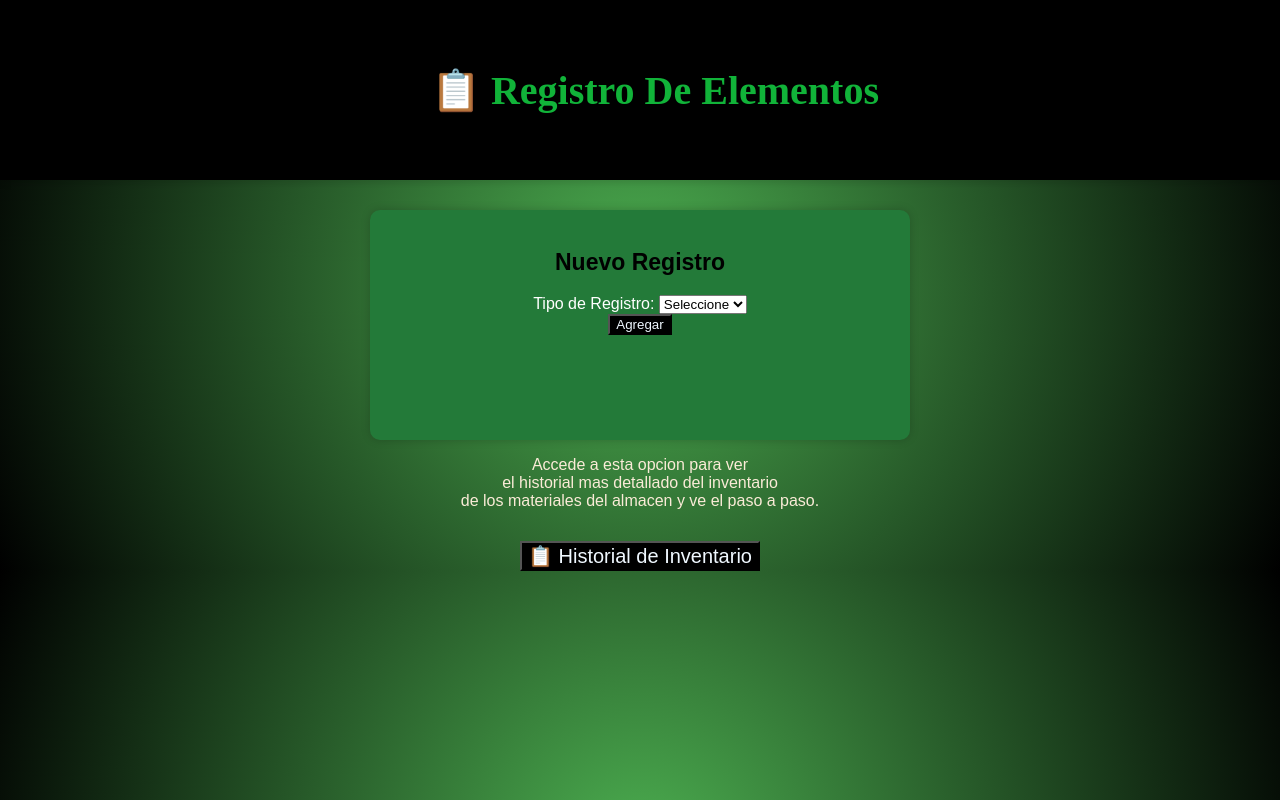
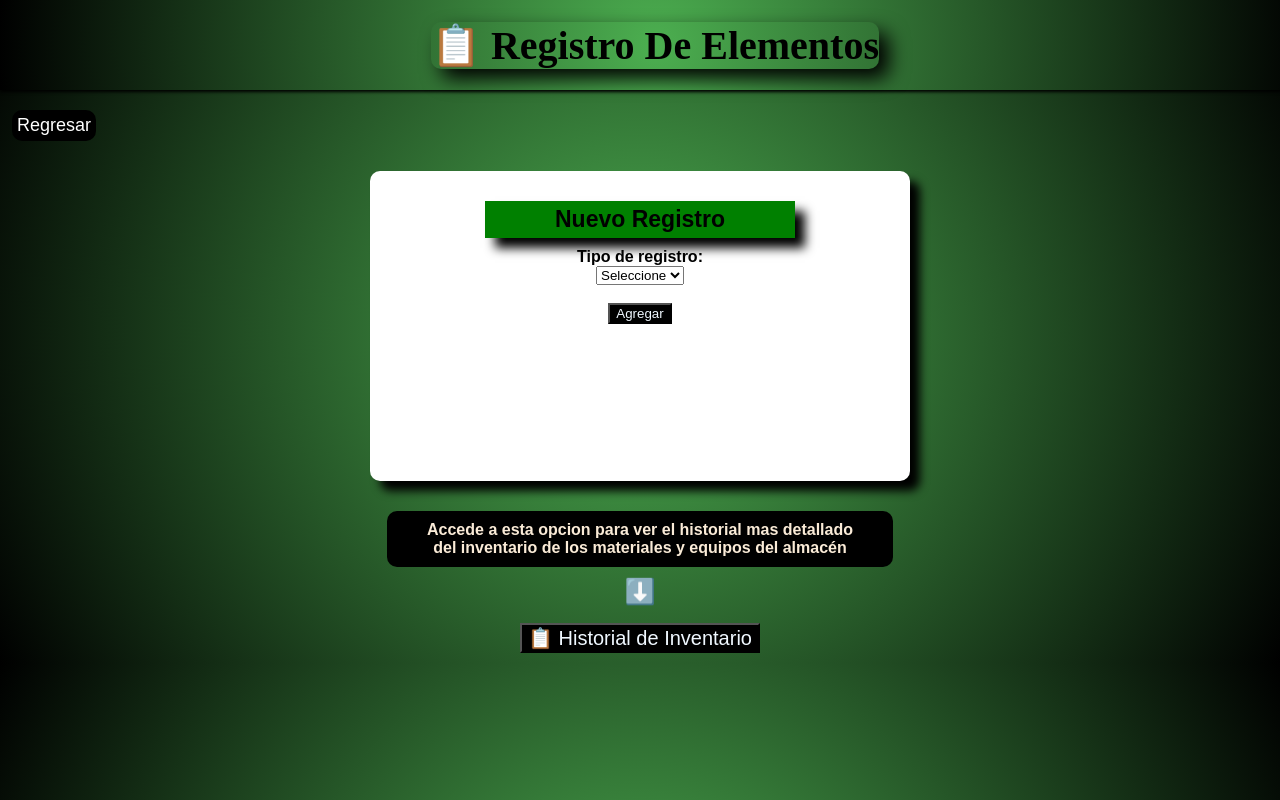
Before and after one commit to Camilo-2003/Software_Almacen, a PHP site: page /Inventario.html in a window 1280 px wide. Run offline with PHP 8.4, Linux system fonts and the light colour scheme; data that the repository does not hold is empty.

Commit message:
cambios 23abril

```diff
--- a/Html/Css/inventario.css
+++ b/Html/Css/inventario.css
@@ -10,47 +10,51 @@ body {
 
 header {
     width: 100%;
-    height: 150px;
+    height: 60px;
     display: flex;
     align-items: center;
     justify-content: center;
     padding: 15px;
-    background-color: #000000;
+    background: radial-gradient(circle, #4CAF50, #000000);
     font-size: 1em;
-    color: rgb(17, 179, 57);
-    box-shadow: 0px 4px 6px rgba(0, 0, 0, 0.1);
-    animation: slideDown 1s ease-in-out;
+    color: #000000;
+    box-shadow: 0 2px 3px rgb(0, 0, 0);
     margin: 0;
 }
 
 h1 {
+    border-radius: 10px;
+    box-shadow: 10px 10px 020px rgb(0, 0, 0);
     font-size: 40px;
     font-family: Stencil;
     animation: slideDown 2s ease-in-out;
 }
 
-h2, h3 {
+h2 {
+    padding: 5px;
+    width: 60%;
+    margin: 10px auto;
+    background-color: green;
     color: #000000;
     font-size: 23px;
-}
-
-@keyframes slideDown {
-    from { transform: translateY(-100px); opacity: 0; }
-    to { transform: translateY(0); opacity: 1; }
+    box-shadow: 10px 10px 10px black;
 }
 
 .container {
     max-width: 800px;
-    height: 190px;
+    height: 270px;
     width: 500px;
     margin: auto;
-    background: rgb(35, 122, 57);
-    color: white;
+    background: rgb(255, 255, 255);
+    color: rgb(0, 0, 0);
     padding: 20px;
     border-radius: 10px;
-    box-shadow: 0 0 10px rgba(0, 0, 0, 0.2);
+    box-shadow: 10px 10px 10px rgba(0, 0, 0);
     margin-top: 30px; /* Ajuste para evitar que quede pegado al header */
     text-align: center;
+    justify-content: center;
+    align-items: center;
+    font-weight: 700;
 }
 .lista {
     text-align: center;
@@ -64,18 +68,54 @@ h2, h3 {
     background-color: #4CAF50;
 }
 .historial {
-    margin-top: 15px;
+    margin-top: -10px;
     font-size: 20px;
     background-color: #000000;
     color: aliceblue;
+    margin-bottom: 10px;
 }
 .historial:hover {
     background-color: #4CAF50;
 }
 .description {
+    background-color: rgb(0, 0, 0);
     color: antiquewhite;
+    text-align: center;
+    font-weight: bold;
+    margin-top: 70px;
+    width: 38%;
+    justify-content: center;
+    align-items: center;
+    text-align: center;
+    margin: 30px auto;
+    padding: 10px;
+    border-radius: 10px;
+}
+
+.ic {
+    font-size: 25px;
+    margin-top: -20px;
 }
 /*.imgg {
     width: 130px;
     height: 130px;
+}*/
+.container-rgs {
+    display:flex;
+    margin-top: 20px;
+    margin-left: 12px;
 }
+.rgs {
+    text-decoration: none;
+    border-radius: 10px;
+    background-color: black;
+    color: white;
+    width: auto;
+    padding: 5px;
+    font-size: 18px;
+}
+.rgs:hover {
+    background-color: green;
+    transform: scale(1.1);
+    transition: 0.3s;
+}
--- a/Html/Css/novedades.css
+++ b/Html/Css/novedades.css
@@ -9,14 +9,13 @@ body {
 }
 header {
   width: 100%;
-  height: 150px;
+  height: 100px;
   display: flex;
   align-items: center;
   justify-content: center;
   background-color: #000;
   color: rgb(17, 179, 57);
   font-size: 1em;
-  box-shadow: 0px 4px 6px rgba(0, 0, 0, 0.1);
   animation: slideDown 1s ease-in-out;
 }
 @keyframes slideDown {
--- a/Html/Equipos.html
+++ b/Html/Equipos.html
@@ -12,6 +12,9 @@
         <img src="Img\logo_sena.png" alt="Logo Sena" class="logo">
         <h1>Préstamo De Equipos</h1>
     </header>
+    <div>
+        <a href="almacenista.php" class="rgs">Regresar</a>
+    </div>
     <div>
         <a href="Devoluciones.html" class="hist">Historial De Devolución</a>
     </div>
--- a/Html/GestionUsuarios.html
+++ b/Html/GestionUsuarios.html
@@ -11,6 +11,9 @@
     <a href="instructores.html" class="option">📋 Ver Instructores Registrados</a>
 </nav>
 <body>
+    <div class="contain">
+        <a href="almacenista.php" class="rgs">Regresar</a>
+    </div>
 
 
     <div class="container">
--- a/Html/Inventario.html
+++ b/Html/Inventario.html
@@ -11,55 +11,65 @@
     <header>
         <h1>📋 Registro De Elementos</h1>
     </header>
+    <div class="container-rgs">
+        <a href="almacenista.php" class="rgs">Regresar</a>
+    </div>
 
     <div class="container">
         <h2>Nuevo Registro</h2>
 
         <form action="Php/agregar_material.php" method="POST" class="lista">
-            <label>Tipo de Registro:</label>
+            <label>Tipo de registro:</label><br>
             <select name="tipo_registro" id="tipo_registro" onchange="mostrarCampos()" required>
                 <option value="">Seleccione</option>
                 <option value="Material">Material</option>
                 <option value="Equipo">Equipo</option>
             </select>
 
-            <div id="materialFields" style="display: none;" >
-                <label>Nombre del Material:</label>
-                <input type="text" name="nombre_material" id="nombre_material" placeholder="Ej. Laptop, Papel">
+            <div id="materialFields" style="display: none;">
+                <label>Nombre del material:</label><br>
+                <input type="text" name="nombre_material" id="nombre_material" placeholder="Ej: HDMI, MARCADOR">
                 <br>
-                <label>Tipo de Material:</label>
+                <label>Tipo de material:</label><br>
                 <select name="tipo_material" id="tipo_material">
                     <option value="Consumible">Consumible</option>
                     <option value="No Consumible">No Consumible</option>
                 </select>
                 <br>
-                <label>Cantidad (Stock):</label>
+                <label>Cantidad a ingresar:</label><br>
                 <input type="number" name="stock_material" id="stock_material" min="1">
             </div>
                  <br>
             <div id="equipoFields" style="display: none;">
-                <label>Marca:</label>
-                <input type="text" name="marca" id="marca" placeholder="Ej. HP, Dell">
+                <label>Marca:</label><br>
+                <select name="marca" id="marca">
+                    <option value="">Seleccione</option>
+                    <option value="HP">HP</option>
+                    <option value="Dell">Dell</option>
+                    <option value="Lenovo">Lenovo</option>
+                    <option value="Acer">Acer</option>
+                    <option value="Asus">Asus</option>
+                </select>
                 <br>
-                <label>Serial:</label>
+                <label>Serial:</label><br>
                 <input type="text" name="serial" id="serial" placeholder="Número de serie">
                 <br>
-                <label>Estado:</label>
+                <label>Estado:</label><br>
                 <select name="estado" id="estado">
                     <option value="disponible">Disponible</option>
                     <option value="prestado">Prestado</option>
                     <option value="deteriorado">Deteriorado</option>
                 </select>
             </div>
-
+            <br>
             <button type="submit" class="agg">Agregar</button>
         </form>
     </div>
 
 
-            <p class="description">Accede a esta opcion para ver<br>
-            el historial mas detallado del inventario<br>
-            de los materiales del almacen y ve el paso a paso.</p>
+            <p class="description">
+            Accede a esta opcion para ver el historial mas detallado<br>
+            del inventario de los materiales y equipos del almacén</p><p class="ic">⬇️</p>
           <!--  <img src="Img/imgg.png" alt="Equipos" class="imgg">-->
 
     <div>
--- a/Html/Js/Equiposymateriales.js
+++ b/Html/Js/Equiposymateriales.js
@@ -1,6 +1,6 @@
 const inventario = {
-    Consumible: { "Papel": 5, "Tinta": 5, "Marcadores": 5 },
-    No_Consumible: { "Laptop": 5, "Proyector": 20, "Impresora": 5 }
+    Consumible: { "Papel": 100, "Tinta": 100, "Marcadores": 100 },
+    No_Consumible: { "Laptop": 100, "Proyector": 100, "Impresora": 100 }
 };
 
 function cargarMateriales() {
--- a/Html/Novedades.html
+++ b/Html/Novedades.html
@@ -13,7 +13,7 @@
         <h1>⚠️ Gestiona Las Novedades</h1>
       </header>
 
-   <h1>Historial De Novedades</h1>
+   <h2>Novedades</h2>
 
 
 </body>
--- a/Html/almacenista.php
+++ b/Html/almacenista.php
@@ -32,9 +32,8 @@ if (!isset($_SESSION["id_almacenista"])) {
         <div class="options">
             <a href="préstamos.html" class="option">📤 Registrar Préstamos</a>
             <a href="Inventario.html" class="option">📋 Gestionar Inventario</a>
+            <a href="GestionUsuarios.html" class="option">👨‍🏫 Gestión de Instructores</a>
             <a href="Novedades.html" class="option">🛠️ Novedades</a>
-            <a href="GestionUsuarios.html" class="option">👨‍🏫 Gestión de Instructores</a>
-
         </div>
     </main>
 
--- a/Html/préstamos.html
+++ b/Html/préstamos.html
@@ -13,6 +13,10 @@
         <h1>📤 Gestiona tus préstamos</h1>
     </header>
 
+    <div class="container">
+        <a href="almacenista.php" class="rgs">Regresar</a>
+    </div>
+
     <div class="options">
         <div class="option-container">
             <a href="Equipos.html" class="option">Préstamo Equipos💻</a>
```
Also changed, not shown: Html/Css/Equipos.css (+18 -1 lines), Html/Css/G.usuarios.css (+19 -0 lines), Html/Css/almacenista.css (+23 -6 lines), Html/Css/historialphp.css (+48 -13 lines), Html/Css/préstamos.css (+31 -8 lines), Html/Js/historial.js (added, +19 -0 lines), Html/Php/historial.php (+74 -9 lines), Html/index.html (+5 -5 lines).
